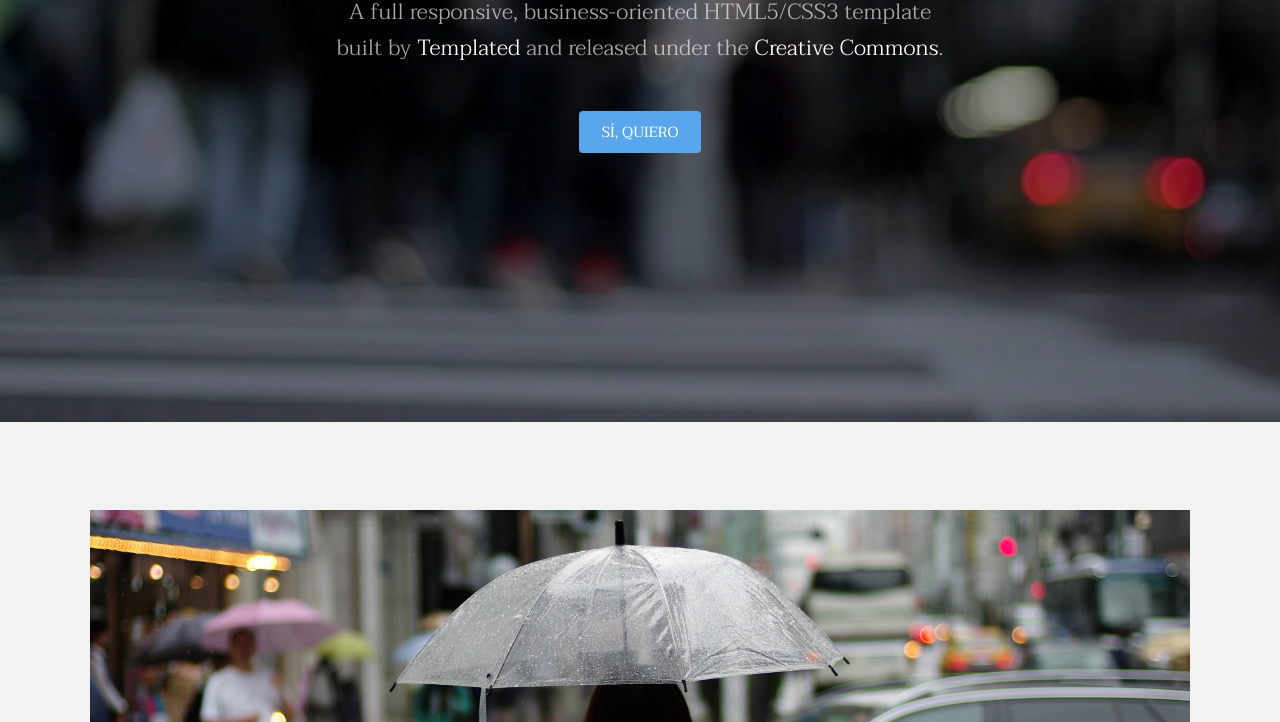
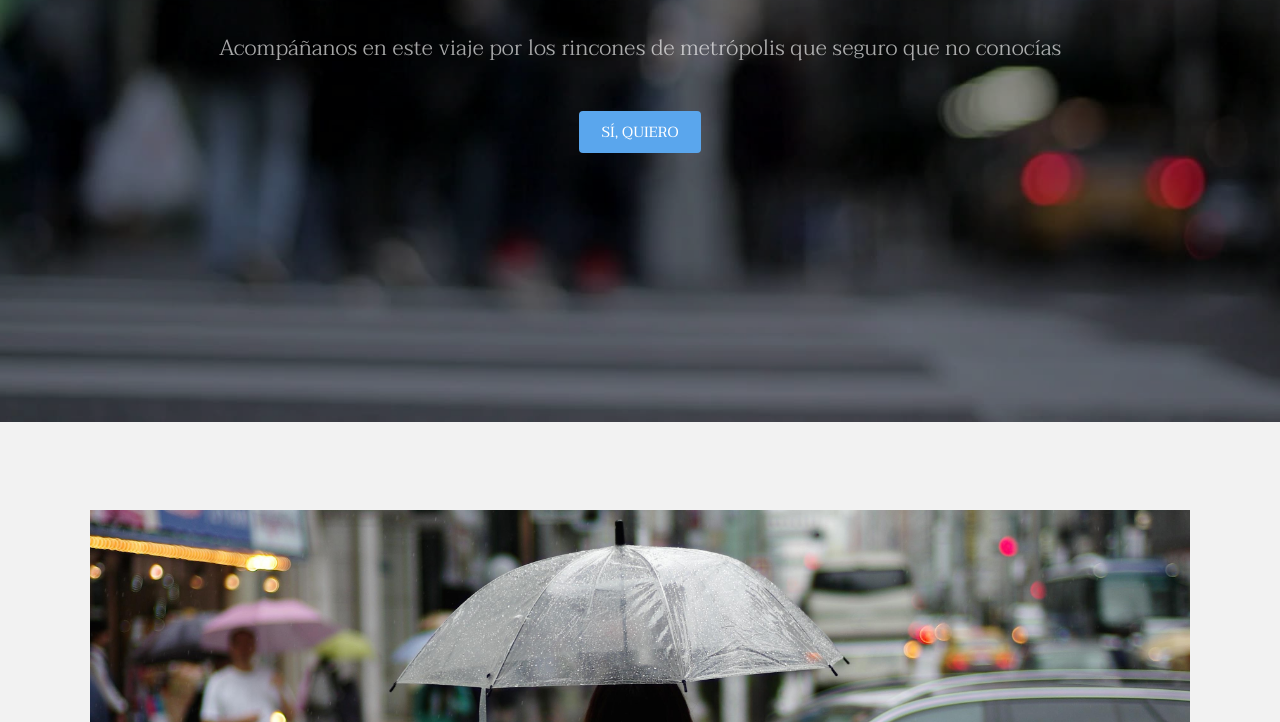
Before and after one commit to nasela4/REP_04_METROPOLITA, a plain HTML site: page index.html in a window 1280 px wide. Shown: the part 378-1100 px from the top of the page. Drawn offline with Linux system fonts and the light colour scheme.

Commit message:
frase bajo el h1 por NACHO

```diff
--- a/index.html
+++ b/index.html
@@ -37,8 +37,8 @@
 			<section id="banner" data-video="images/banner">
 				<div class="inner">
 					<h1>Metropolita</h1>
-					<p>A full responsive, business-oriented HTML5/CSS3 template<br />
-					built by <a href="https://templated.co/">Templated</a> and released under the <a href="https://templated.co/license">Creative Commons</a>.</p>
+					<p><br />
+						Acompáñanos en este viaje por los rincones de metrópolis que seguro que no conocías </p>
 					<a href="#one" class="button special scrolly">Sí, quiero</a>
 				</div>
 			</section>
```
